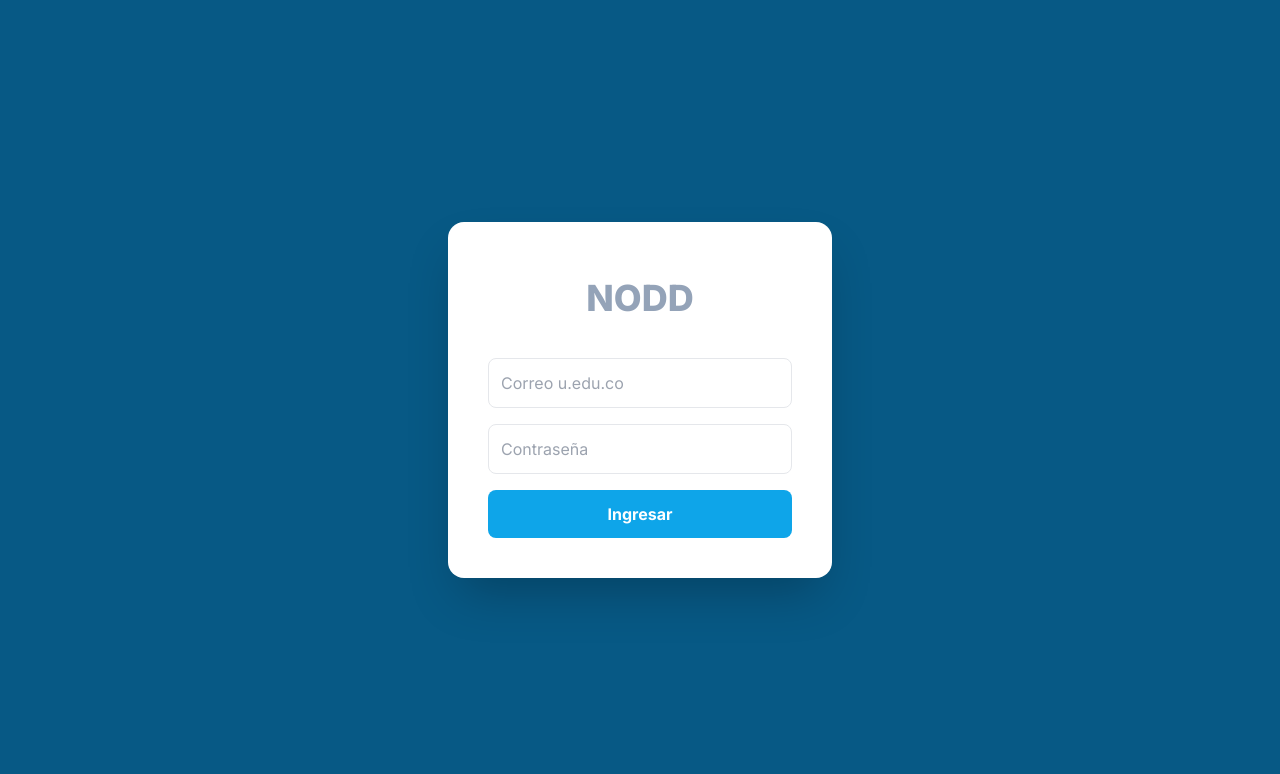
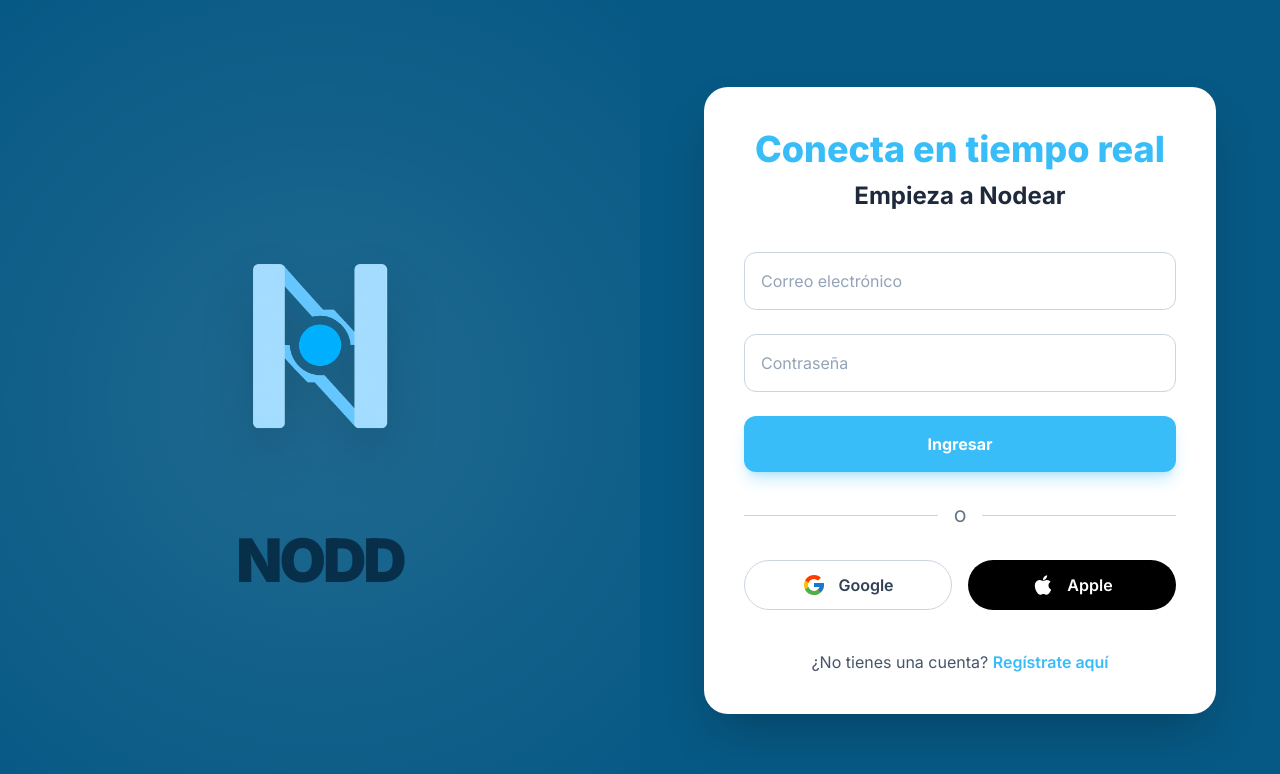
Before and after one commit to Andres-debug/Social-Media-PB-Front, a React (Vite) app: page / in a window 1280 px wide. Shown: the top 774 px of the page. Built offline with nearby package versions, Linux system fonts and the light colour scheme.

Commit message:
Configuración de la pantalla de Login

```diff
--- a/package.json
+++ b/package.json
@@ -13,6 +13,7 @@
     "@tailwindcss/vite": "^4.2.1",
     "react": "^19.2.0",
     "react-dom": "^19.2.0",
+    "react-icons": "^5.6.0",
     "react-router-dom": "^7.13.1",
     "zustand": "^5.0.11"
   },
--- a/src/pages/Home/Login.tsx
+++ b/src/pages/Home/Login.tsx
@@ -1,6 +1,11 @@
 import { useState } from 'react';
 import { useNavigate } from 'react-router-dom';
 import { useUserStore } from '../../context/useUserStore';
+
+import logoPng from '../../assets/logo-nodd.png';
+
+import { FcGoogle } from 'react-icons/fc';
+import { AiFillApple } from 'react-icons/ai';
 
 const Login = () => {
   const [email, setEmail] = useState('');
@@ -23,29 +28,108 @@ const Login = () => {
   };
 
   return (
-    <div className="min-h-screen flex items-center justify-center bg-sky-900 text-white p-4">
-      <form onSubmit={handleSubmit} className="bg-white p-10 rounded-2xl shadow-2xl w-full max-w-sm">
-        <h2 className="text-4xl font-extrabold text-sky-300 p-4 mb-6 text-center">NODD</h2>
-        <div className="space-y-4">
+    // Contenedor principal: pantalla completa, flexbox para dividir en dos
+    <div className="min-h-screen flex bg-sky-900 font-sans text-slate-900">
+
+      {/* LADO IZQUIERDO: Branding y Logo */}
+      {/* Se oculta en móviles (`hidden`), se muestra en desktop (`lg:flex`) */}
+      <div className="hidden lg:flex lg:w-1/2 bg-sky-900 flex-col justify-center items-center p-12 relative overflow-hidden">
+
+        {/* Decoración de fondo */}
+        <div className="absolute inset-0 opacity-10 bg-[radial-gradient(circle_at_center,_var(--tw-gradient-stops))] from-white to-transparent"></div>
+
+        <div className="relative z-10 text-center text-white">
+          {/* Tu logo PNG */}
+          <div className="flex justify-center mb-8">
+            <img src={logoPng} alt="Nodd Logo" className="w-72 h-auto drop-shadow-2xl" />
+          </div>
+          <h2 className="text-6xl font-black text-sky-950 tracking-tighter mt-2">
+            NODD
+          </h2>
+        </div>
+      </div>
+
+      {/* LADO DERECHO: Tarjeta de Formulario */}
+      {/* Ocupa todo el ancho en móvil, la mitad en desktop */}
+      <div className="w-full lg:w-1/2 flex items-center justify-center p-6 sm:p-12">
+
+        {/* La tarjeta blanca */}
+        <div className="bg-white p-10 rounded-3xl shadow-2xl w-full max-w-lg">
+
+          {/* Títulos y Subtítulos */}
+          <div className="text-center mb-10">
+            <h1 className="text-4xl font-extrabold text-sky-500 mb-2 leading-tight">
+              Conecta en tiempo real
+            </h1>
+            <p className="text-2xl font-bold text-slate-800">
+              Empieza a Nodear
+            </p>
+          </div>
+
+          {/* Formulario de Login */}
+          <form onSubmit={handleSubmit} className="space-y-6">
+
+            {/* Input de Correo */}
+            <div>
               <input
                 type="email"
-            placeholder="Correo u.edu.co"
-            className="w-full p-3 border rounded-lg focus:ring-2 focus:ring-sky-400 outline-none text-black"
+                placeholder="Correo electrónico"
+                className="w-full p-4 border border-slate-300 rounded-xl focus:ring-2 focus:ring-sky-400 outline-none text-black placeholder:text-slate-400"
                 onChange={(e) => setEmail(e.target.value)}
                 required
               />
+            </div>
+
+            {/* Input de Contraseña */}
+            <div>
               <input
                 type="password"
                 placeholder="Contraseña"
-            className="w-full p-3 border rounded-lg focus:ring-2 focus:ring-sky-400 outline-none text-black"
+                className="w-full p-4 border border-slate-300 rounded-xl focus:ring-2 focus:ring-sky-400 outline-none text-black placeholder:text-slate-400"
                 onChange={(e) => setPassword(e.target.value)}
                 required
               />
-          <button className="w-full bg-sky-600 text-white py-3 rounded-lg font-bold hover:bg-sky-900 transition">
+            </div>
+
+            {/* Botón Ingresar */}
+            <button type="submit" className="w-full bg-sky-500 hover:bg-sky-600 text-white py-4 rounded-xl font-bold transition-all duration-200 transform hover:scale-[1.02] shadow-lg shadow-sky-500/30">
               Ingresar
             </button>
+          </form>
+
+          {/* Separador "O" */}
+          <div className="flex items-center my-8">
+            <div className="flex-grow h-px bg-slate-300"></div>
+            <span className="flex-shrink mx-4 text-slate-500 font-medium">O</span>
+            <div className="flex-grow h-px bg-slate-300"></div>
           </div>
-      </form>
+
+          {/* Botones de Redes Sociales */}
+          <div className="grid grid-cols-2 gap-4">
+            {/* Google */}
+            <button className="flex items-center justify-center gap-3 border border-slate-300 py-3 rounded-full hover:bg-slate-100 transition">
+              <FcGoogle className="text-2xl" />
+              <span className="font-semibold text-slate-700">Google</span>
+            </button>
+            {/* Apple */}
+            <button className="flex items-center justify-center gap-3 bg-black text-white py-3 rounded-full hover:bg-slate-800 transition">
+              <AiFillApple className="text-2xl" />
+              <span className="font-semibold">Apple</span>
+            </button>
+          </div>
+
+          {/* Enlace para Registrarse */}
+          <div className="mt-10 text-center">
+            <p className="text-slate-600">
+              ¿No tienes una cuenta?{' '}
+              <button onClick={() => navigate('/registro')} className="text-sky-500 hover:text-sky-600 font-semibold transition">
+                Regístrate aquí
+              </button>
+            </p>
+          </div>
+
+        </div>
+      </div>
     </div>
   );
 };
```
Also changed, not shown: src/assets/logo-nodd.png (added), 1 other file (tests, documents, lock files or other folders). Lines whose indentation alone changed are shown as unchanged.
